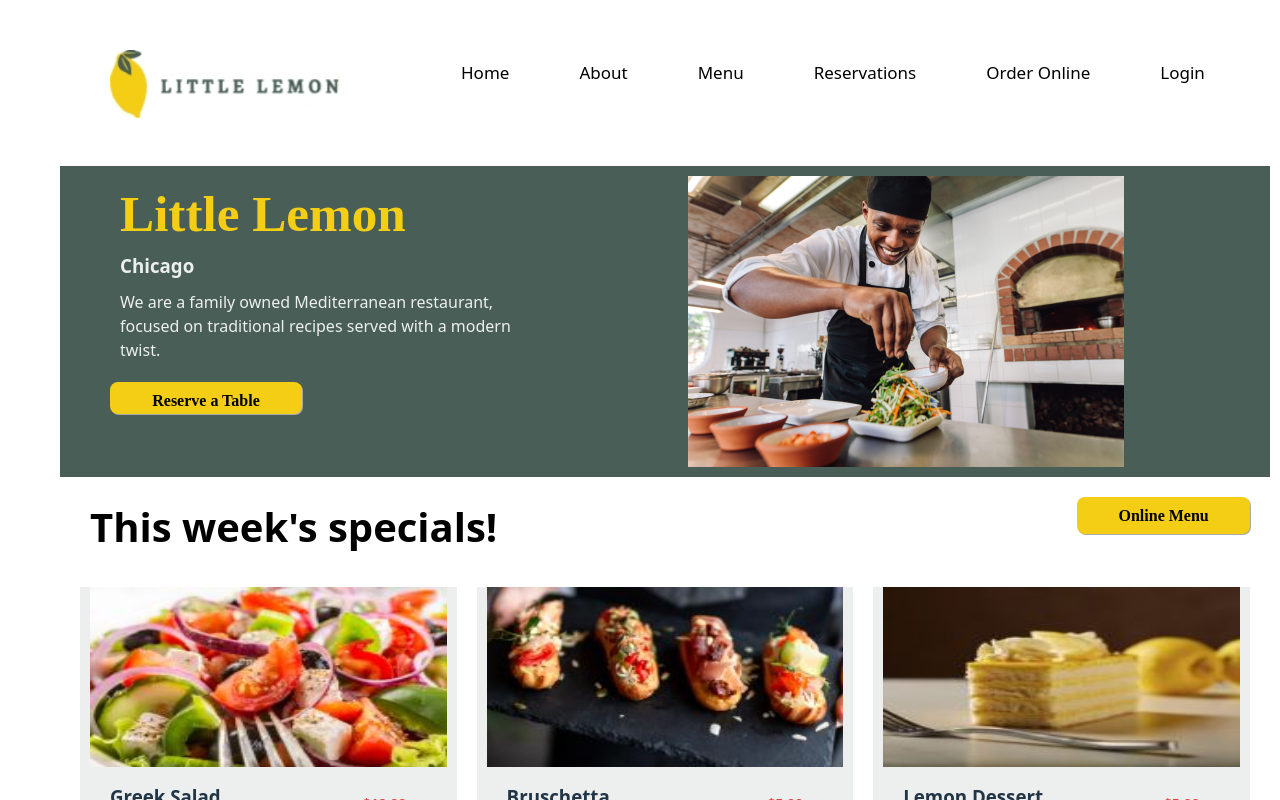
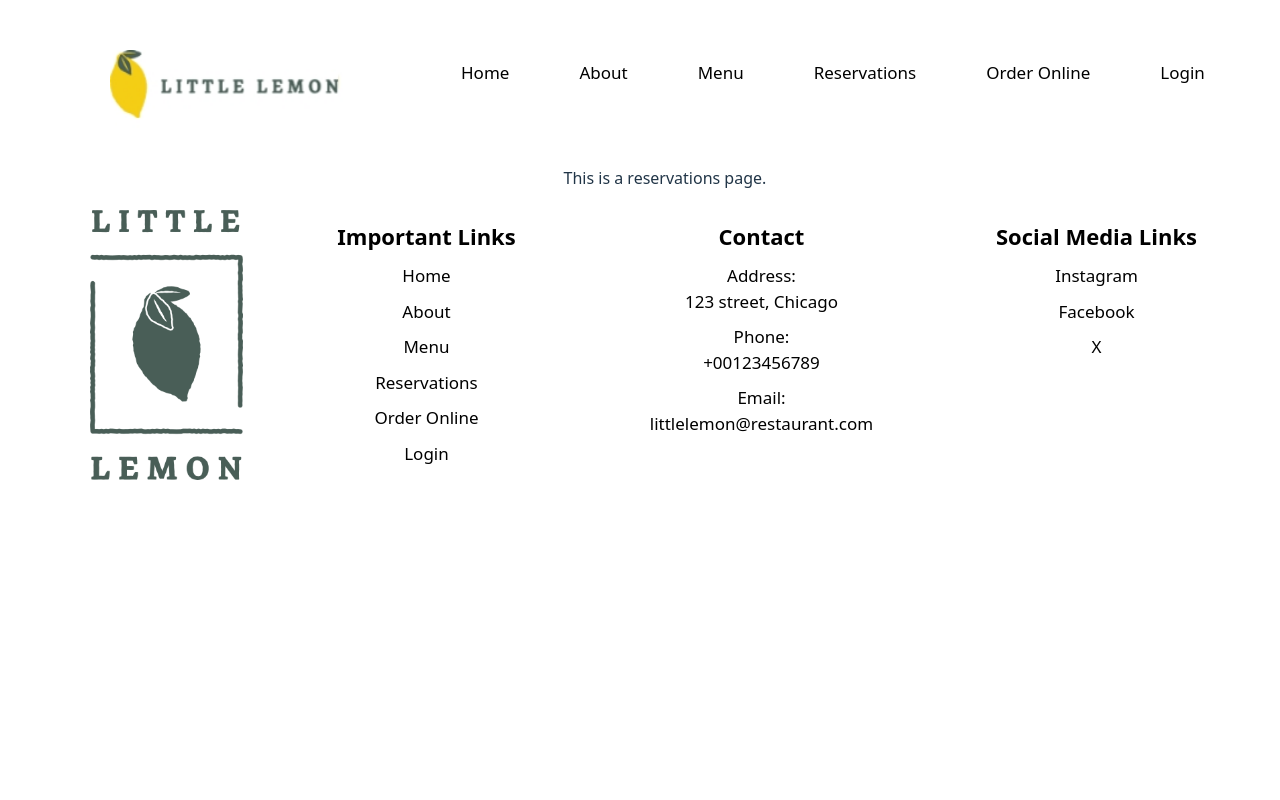
Before and after one commit to AsthaGupta92/Little-Lemon-Restaurant, a React (Vite) app: page /Reservations in a window 1280 px wide. Shown: the top 800 px of the page. Built offline with nearby package versions, Linux system fonts and the light colour scheme.

Commit message:
Reservations page added and linked

```diff
--- a/index.html
+++ b/index.html
@@ -4,7 +4,7 @@
     <meta charset="UTF-8" />
     <link rel="icon" type="image/svg+xml" href="/vite.svg" />
     <meta name="viewport" content="width=device-width, initial-scale=1.0" />
-    <title>Vite + React</title>
+    <title>Little Lemon</title>
     <meta name="description" content="We are a family owned Mediterranenan restaurant, focused on traditional recipes served with a modern twist."/>
     <meta name="og:title" content="Little Lemon Restaurant"/>
     <meta name="og:description" content="We are a family owned Mediterranenan restaurant, focused on traditional recipes served with a modern twist."/>
--- a/src/App.css
+++ b/src/App.css
@@ -3,6 +3,7 @@
   margin: 10px;
   padding-left: 10px;
   padding-right: 10px;
+  overflow: visible;
 }
 
 /*.logo {
--- a/src/App.jsx
+++ b/src/App.jsx
@@ -1,21 +1,24 @@
 import React from 'react';
-import { Routes, Route } from 'react-router-dom';
+import {BrowserRouter, Routes, Route } from 'react-router-dom';
 import Header from './Header';
 //import Nav  from './Nav';//
-import Main from './Main1';
+import Homepage from './Homepage';
 import Footer from './Footer';
-
+import Reservations from './Reservatons';
 import './App.css';
 
 function App() {
   return (
-    //<Routes>
     <>
     <Header />
-    <Main />
+    <BrowserRouter>
+    <Routes>
+    <Route path='/' element={<Homepage />} />
+    <Route path='/Reservations' element={<Reservations />} />
+    </Routes>
+    </BrowserRouter>
     <Footer />
     </>
-//</Routes>
 
   )
 
--- a/src/Header.jsx
+++ b/src/Header.jsx
@@ -1,4 +1,6 @@
 import logo from "/logo.jpeg";
+
+
 const Header = () => {
     return(
       <section className="header">
@@ -14,7 +16,10 @@ const Header = () => {
             <ul className="nav-ul">
                    <li className="nav-li"><a className="nav-a" href="">Login</a></li>
                    <li className="nav-li"><a className="nav-a" href="">Order Online</a></li>
-                   <li className="nav-li"><a className="nav-a" href="">Reservations</a></li>
+
+                   <li className="nav-li"><a className="nav-a" href ="/Reservations">
+                    Reservations
+                   </a></li>
                    <li className="nav-li"><a className="nav-a"href="">Menu</a></li>
                    <li className="nav-li"><a className="nav-a"href="">About</a></li>
                    <li className="nav-li"><a className="nav-a"href="">Home</a></li>
--- a/src/Main1.jsx
+++ b/src/Homepage.jsx
@@ -2,7 +2,9 @@ import chef from "/restaurantchef.png";
 import greeksalad from "/greeksalad.jpg";
 import bruschetta from "/bruschetta.jpg";
 import lemondessert from "/lemondessert.jpg";
-const Main = () => {
+
+
+const Homepage = () => {
 return(
 <>
 
@@ -54,4 +56,4 @@ return(
 )
 }
 
-export default Main;
+export default Homepage;
--- /dev/null
+++ b/src/Reservatons.jsx
@@ -0,0 +1,10 @@
+
+const Reservations = () =>{
+    return(
+        <>
+            This is a reservations page.
+        </>
+    )
+}
+
+export default Reservations;
```
